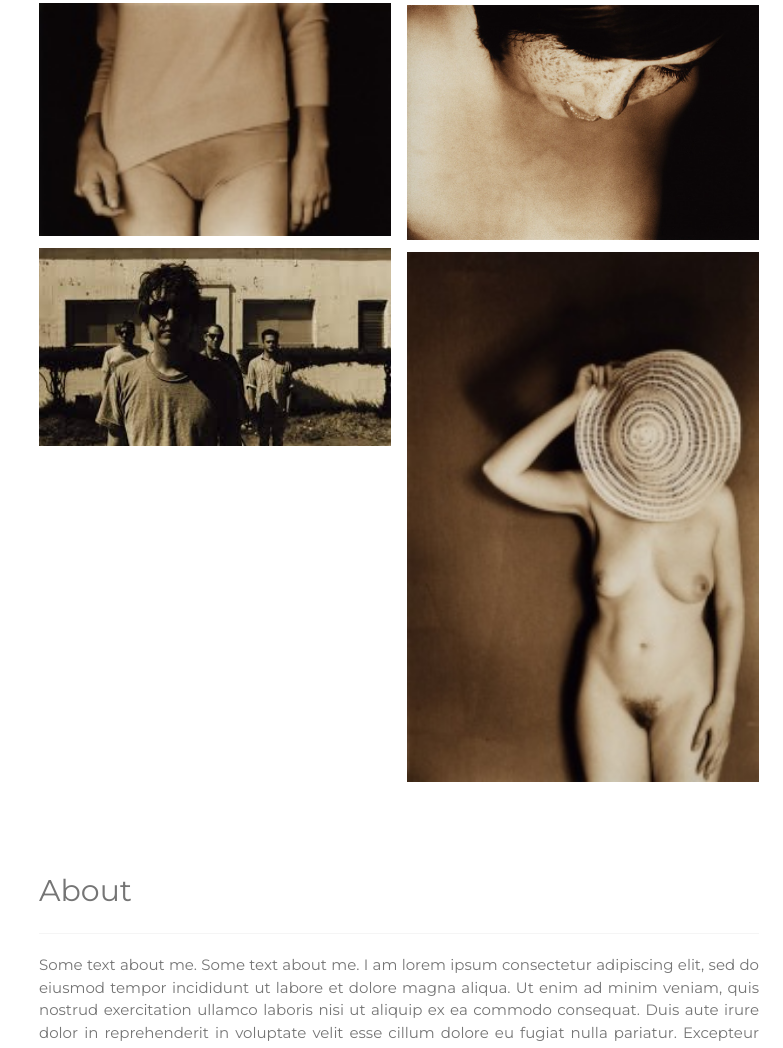
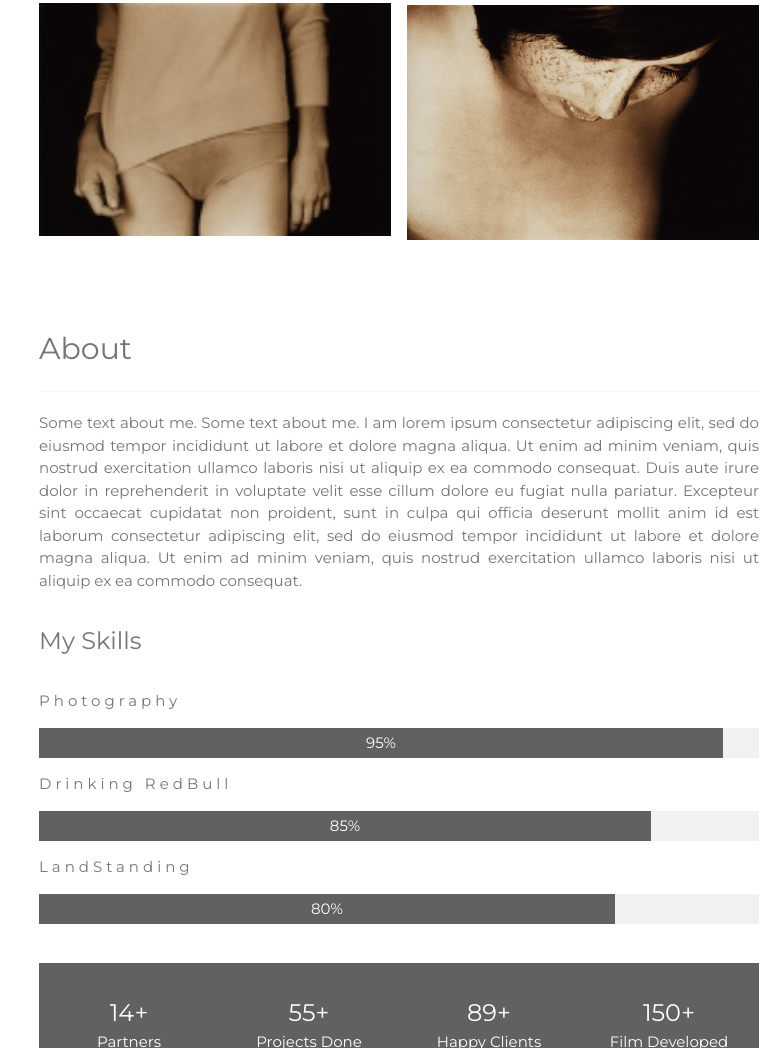
Before and after one commit to BradFabian/CorpseOnPumpkin, a plain HTML site: page index.html in a window 1280 px wide. Shown: the part 1634-2682 px from the top of the page, without its empty margins (497-1280 px from the left). Drawn offline with nearby package versions, Linux system fonts and the light colour scheme; some packages are replaced by stand-ins of ours.

Commit message:
deleted pics

```diff
--- a/index.html
+++ b/index.html
@@ -63,14 +63,14 @@ body, h1,h2,h3,h4,h5,h6 {font-family: "Montserrat", sans-serif}
         <img src="Images/female1.jpg" style="width:100%">
         <img src="Images/female2.jpg" style="width:100%">
         <img src="Images/female3.jpg" style="width:100%">
-        <img src="Images/bands.jpg" style="width:100%">
+
       </div>
 
       <div class="w3-half">
         <img src="Images/female4.jpg" style="width:100%">
         <img src="Images/female5.jpg" style="width:100%">
         <img src="Images/female6.jpg" style="width:100%">
-        <img src="Images/female7.jpg" style="width:100%">
+
       </div>
     <!-- End photo grid -->
     </div>
```
